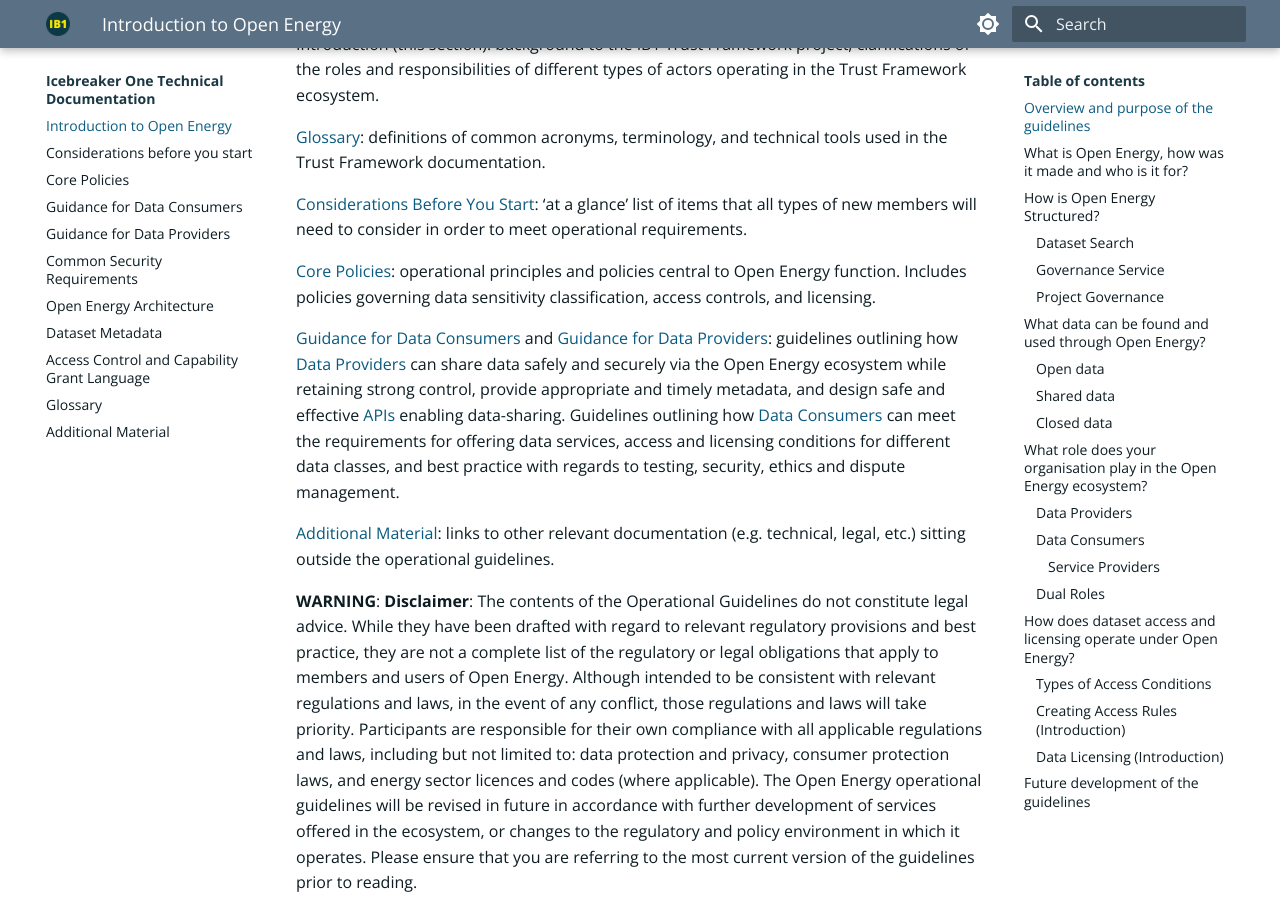
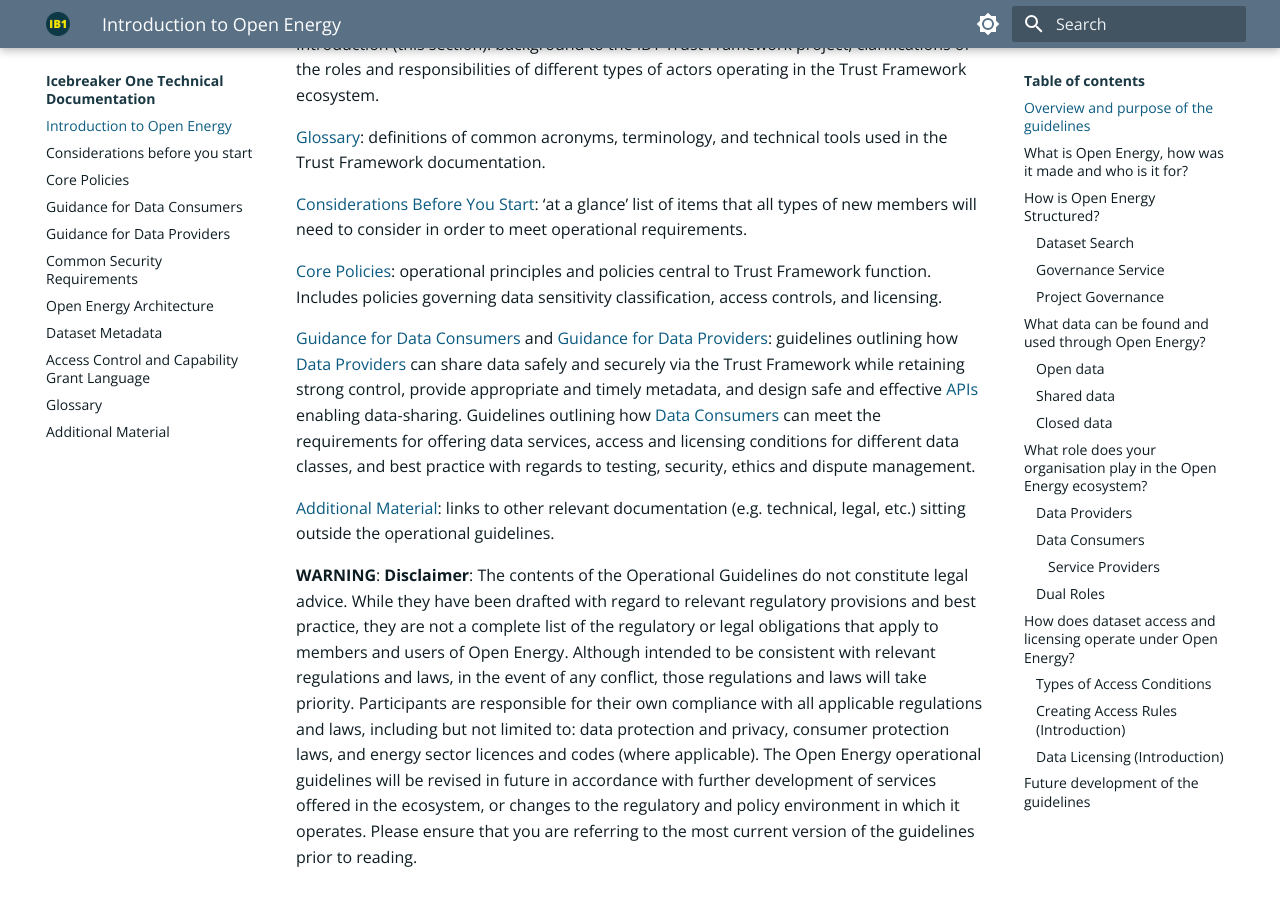
Before and after one commit to icebreakerone/ib1-technical-docs, an MkDocs documentation site: the page built from docs/ops_guidelines/introduction.md, in a window 1280 px wide and 900 px high, scrolled down 813 px. Built offline with MkDocs 1.6.1 and Material for MkDocs 9.7.7, drawn with Linux system fonts in a browser that asks for light colours; the version menu is left out.

Commit message:
docs/ops_guidelines/introduction.md updated from https://stackedit.net/

```diff
--- a/docs/ops_guidelines/introduction.md
+++ b/docs/ops_guidelines/introduction.md
@@ -27,14 +27,9 @@
 [Considerations Before You Start](before_starting.md#considerations-before-you-start): ‘at a glance’ list of items that all types of new members will need
 to consider in order to meet operational requirements.
 
-[Core Policies](common_policies.md#core-policies): operational principles and policies central to Open Energy function. Includes policies
-governing data sensitivity classification, access controls, and licensing.
+[Core Policies](common_policies.md#core-policies): operational principles and policies central to Trust Framework function. Includes policies governing data sensitivity classification, access controls, and licensing.
 
-[Guidance for Data Consumers](data_consumer_ops_guidelines.md#guidance-for-data-consumers) and [Guidance for Data Providers](data_provider_ops_guidelines.md#guidance-for-data-providers): guidelines outlining how [Data Providers](../glossary.md#term-Data-Provider) can share data safely and
-securely via the Open Energy ecosystem while retaining strong control, provide appropriate and timely metadata,
-and design safe and effective [APIs](../glossary.md#term-Application-programming-interface) enabling data-sharing. Guidelines outlining how [Data Consumers](../glossary.md#term-Data-Consumer) can meet the
-requirements for offering data services, access and licensing conditions for different data classes, and best
-practice with regards to testing, security, ethics and dispute management.
+[Guidance for Data Consumers](data_consumer_ops_guidelines.md#guidance-for-data-consumers) and [Guidance for Data Providers](data_provider_ops_guidelines.md#guidance-for-data-providers): guidelines outlining how [Data Providers](../glossary.md#term-Data-Provider) can share data safely and securely via the Trust Framework while retaining strong control, provide appropriate and timely metadata, and design safe and effective [APIs](../glossary.md#term-Application-programming-interface) enabling data-sharing. Guidelines outlining how [Data Consumers](../glossary.md#term-Data-Consumer) can meet the requirements for offering data services, access and licensing conditions for different data classes, and best practice with regards to testing, security, ethics and dispute management.
 
 [Additional Material](../additional_material.md#additional-material): links to other relevant documentation (e.g. technical, legal, etc.) sitting
 outside the operational guidelines.
```
Also changed, not shown: other parts of docs/ops_guidelines/introduction.md (+1 -1 lines).
